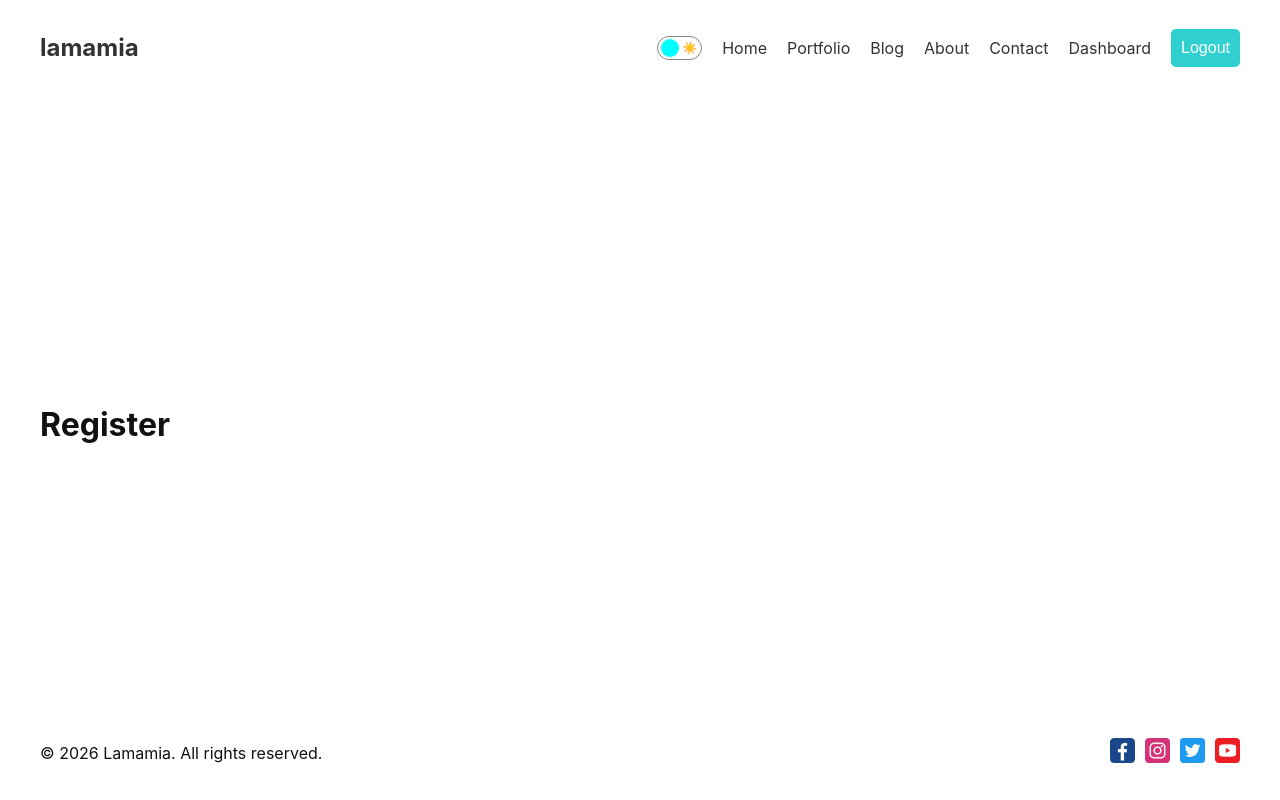
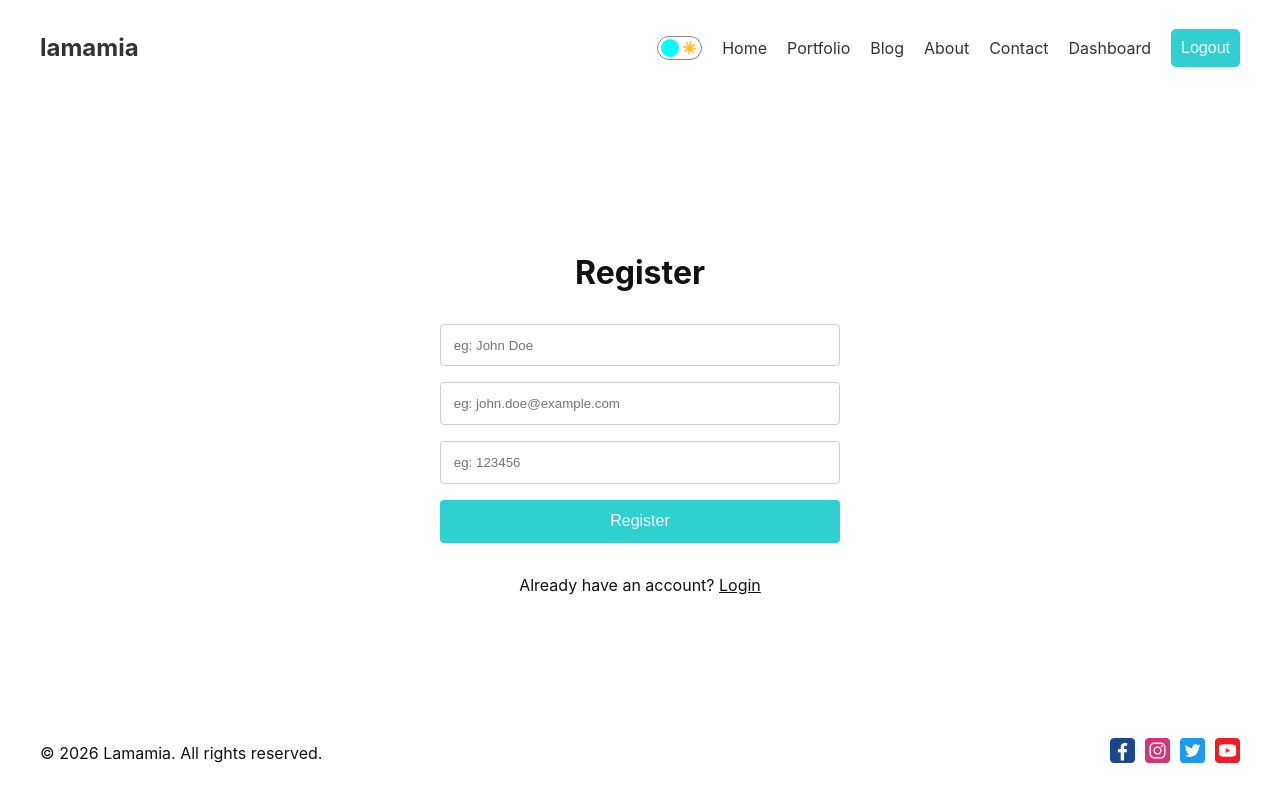
Before and after one commit to techking11/next-s-small-projects, a Next.js app in the folder nextjs-with-app-router/: page /dashboard/register in a window 1280 px wide. Built offline with nearby package versions, Linux system fonts and the light colour scheme.

Commit message:
add: register page

```diff
--- a/nextjs-with-app-router/src/app/dashboard/(auth)/register/page.jsx
+++ b/nextjs-with-app-router/src/app/dashboard/(auth)/register/page.jsx
@@ -1,9 +1,18 @@
-import React from 'react'
+import Button from '@/components/button/Button'
+import styles from './page.module.css'
+import Link from 'next/link'
 
 function Register() {
   return (
-    <div>
+    <div className={styles.register}>
       <h1>Register</h1>
+      <form className={styles.form}>
+        <input type="text" placeholder="eg: John Doe" />
+        <input type="email" placeholder="eg: john.doe@example.com" />
+        <input type="password" placeholder="eg: 123456" />
+        <Button type="submit">Register</Button>
+      </form>
+      <p className={styles.loginLink}>Already have an account? <Link href="/dashboard/login">Login</Link></p>
     </div>
   )
 }
--- /dev/null
+++ b/nextjs-with-app-router/src/app/dashboard/(auth)/register/page.module.css
@@ -0,0 +1,41 @@
+.register {
+  display: flex;
+  flex-direction: column;
+  align-items: center;
+  justify-content: center;
+  gap: 1rem;
+}
+
+.register h1 {
+  margin-bottom: 1rem;
+  font-size: 2rem;
+}
+
+.form {
+  display: flex;
+  flex-direction: column;
+  align-items: center;
+  gap: 1rem;
+}
+
+.form input {
+  padding: 0.8rem;
+  border: 1px solid #ccc;
+  border-radius: 4px;
+  width: 100%;
+  min-width: 400px;
+}
+
+.form button {
+  padding: 0.8rem;
+  border-radius: 4px;
+  width: 400px;
+}
+
+.loginLink {
+  margin-top: 1rem;
+}
+
+.loginLink a {
+  text-decoration: underline;
+}
```
